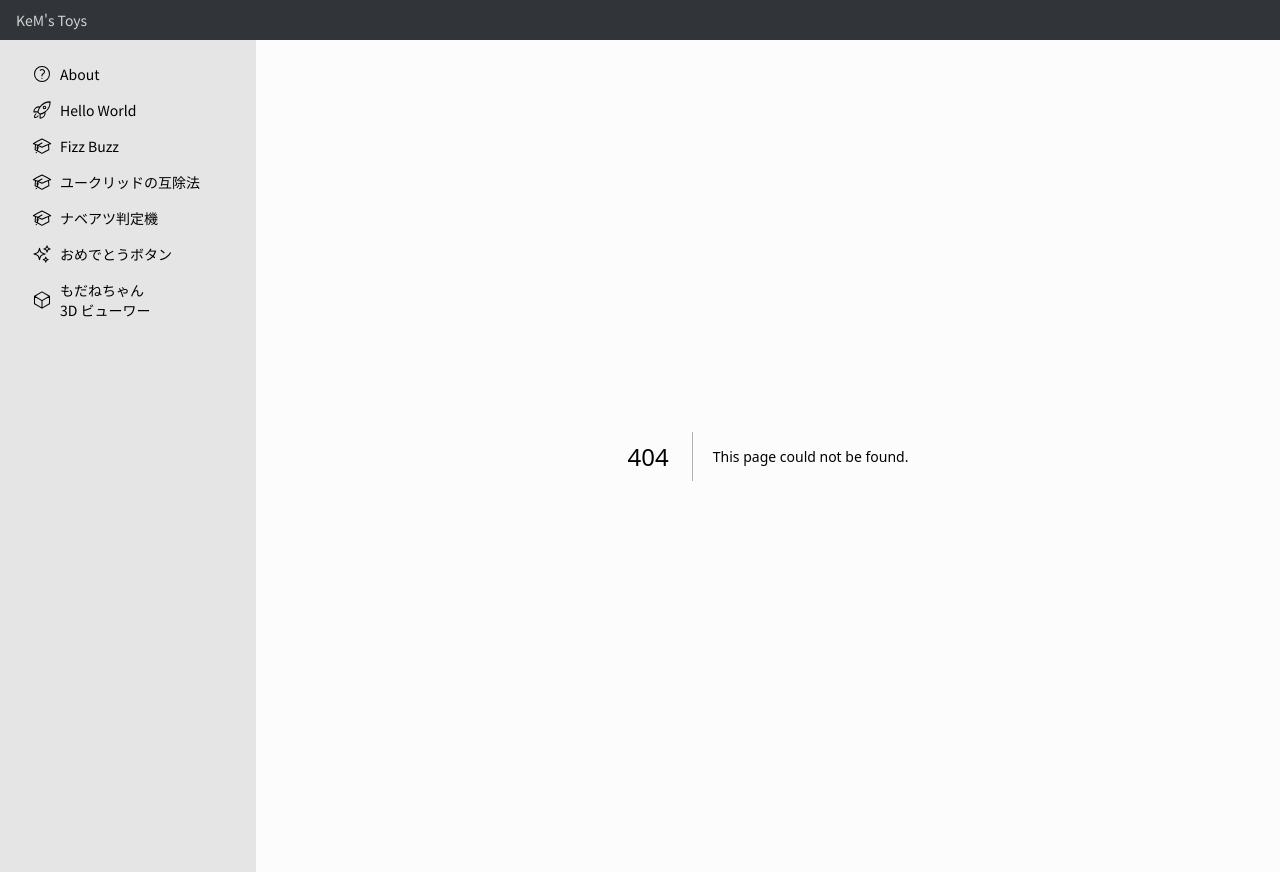
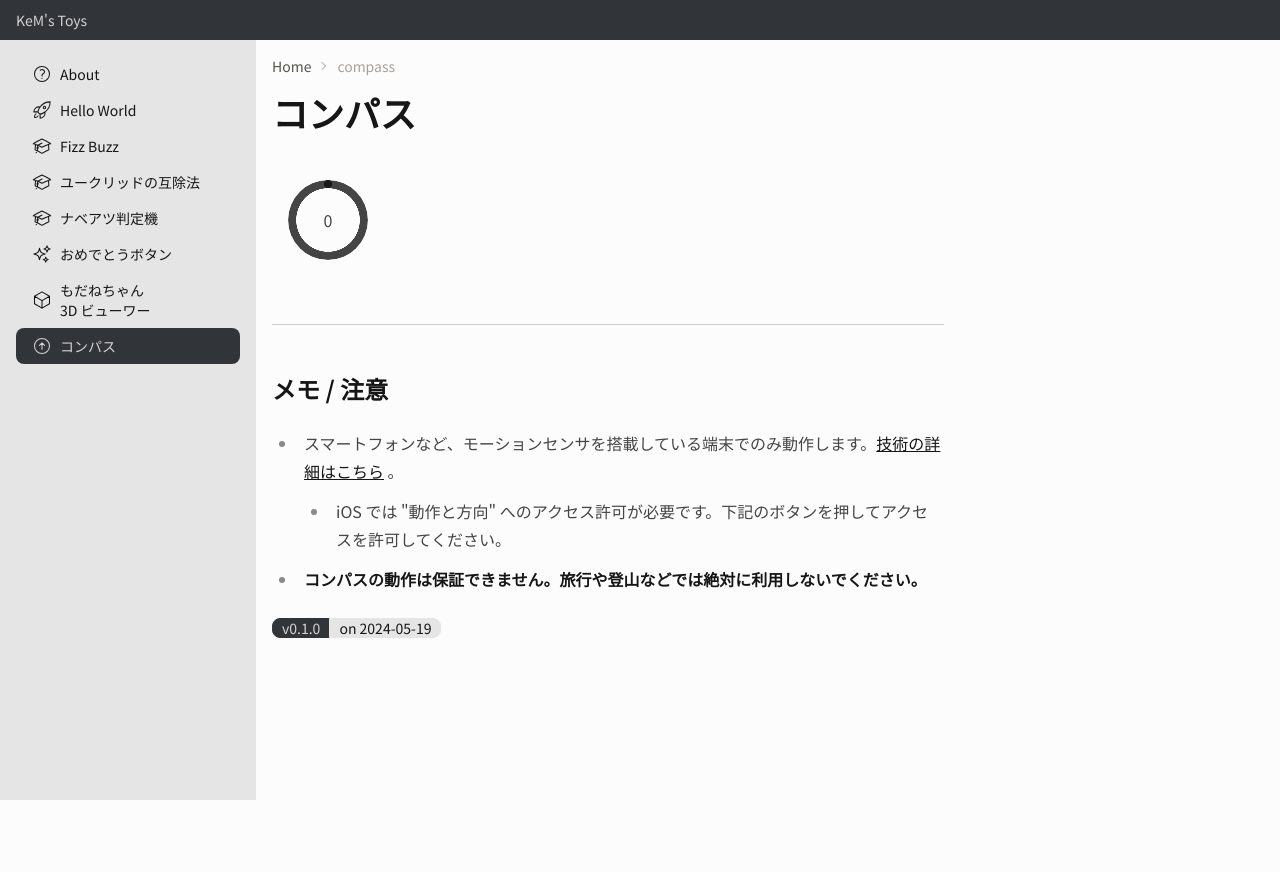
Before and after one commit to kem198/kems-toys, a Next.js app: page /compass in a window 1280 px wide. Before the commit this address had no page. After the commit the page ends 800 px from the top, so only its background shows below. Built offline with nearby package versions, Linux system fonts and the light colour scheme.

Commit message:
feat: add Compass component and integrate into the toys page

```diff
--- /dev/null
+++ b/src/app/(toys)/compass/_components/compass.tsx
@@ -0,0 +1,19 @@
+"use client";
+
+import { useDeviceOrientation } from "@/hooks/use-device-orientation";
+
+const Compass = () => {
+  const { alpha } = useDeviceOrientation();
+
+  return (
+    <div
+      className="radial-progress m-4 text-center"
+      style={{ "--value": 100 - (alpha / 360) * 100 }}
+      role="progressbar"
+    >
+      {Math.trunc(alpha)}
+    </div>
+  );
+};
+
+export { Compass };
--- /dev/null
+++ b/src/app/(toys)/compass/page.mdx
@@ -0,0 +1,17 @@
+import { Compass } from "./_components/compass";
+import { Version } from "@/components/atoms/version";
+import Link from "next/link";
+
+# コンパス
+
+<Compass />
+
+---
+
+## メモ / 注意
+
+- スマートフォンなど、モーションセンサを搭載している端末でのみ動作します。<Link href="/hello-world/device-orientation/">技術の詳細はこちら</Link> 。
+  - iOS では "動作と方向" へのアクセス許可が必要です。下記のボタンを押してアクセスを許可してください。
+- **コンパスの動作は保証できません。旅行や登山などでは絶対に利用しないでください。**
+
+<Version version="0.1.0" onDate="2024-05-19" />
--- a/src/constants/toys.ts
+++ b/src/constants/toys.ts
@@ -43,6 +43,12 @@ const TOYS: Toys = {
     link: "/modane-3d-viewer",
     svgD: "m21 7.5-9-5.25L3 7.5m18 0-9 5.25m9-5.25v9l-9 5.25M3 7.5l9 5.25M3 7.5v9l9 5.25m0-9v9",
   },
+  pseudoCompass: {
+    title: "コンパス",
+    description: "スマホのセンサを利用する",
+    link: "/compass",
+    svgD: "m15 11.25-3-3m0 0-3 3m3-3v7.5M21 12a9 9 0 1 1-18 0 9 9 0 0 1 18 0Z",
+  },
 };
 
 export { TOYS };
```
